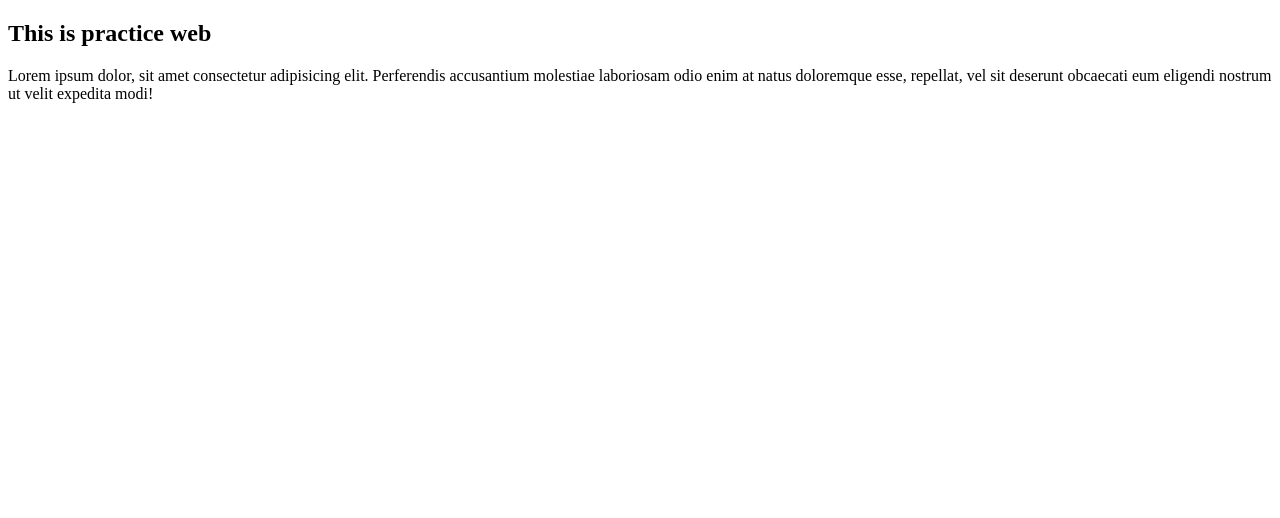
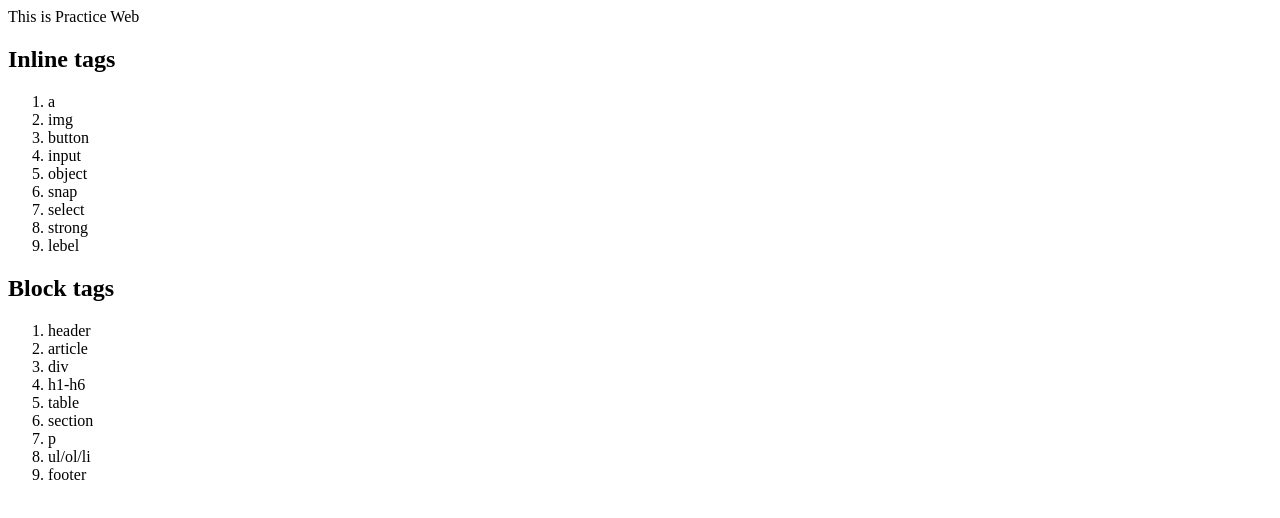
Before and after one commit to sagordevnath/practice-web, a plain HTML site: page index.html in a window 1280 px wide. Drawn offline with Linux system fonts and the light colour scheme.

Commit message:
teg section add

```diff
--- a/index.html
+++ b/index.html
@@ -7,9 +7,38 @@
     <title>Practice Web</title>
 </head>
 <body>
+    <header>This is Practice Web</header>
     <section>
-        <h1>This is practice web</h1>
-        <p>Lorem ipsum dolor, sit amet consectetur adipisicing elit. Perferendis accusantium molestiae laboriosam odio enim at natus doloremque esse, repellat, vel sit deserunt obcaecati eum eligendi nostrum ut velit expedita modi!</p>
+        <div>
+            <h2>Inline tags</h2>
+        <div class="inline">
+            <ol>
+                <li>a</li>
+                <li>img</li>
+                <li>button</li>
+                <li>input</li>
+                <li>object</li>
+                <li>snap</li>
+                <li>select</li>
+                <li>strong</li>
+                <li>lebel</li>
+            </ol>
+        </div>
+        </div>
+        <h2>Block tags</h2>
+        <div class="block">
+            <ol>
+                <li>header</li>
+                <li>article</li>
+                <li>div</li>
+                <li>h1-h6</li>
+                <li>table</li>
+                <li>section</li>
+                <li>p</li>
+                <li>ul/ol/li</li>
+                <li>footer</li>
+            </ol>
+        </div>
     </section>
 
 </body>
```
